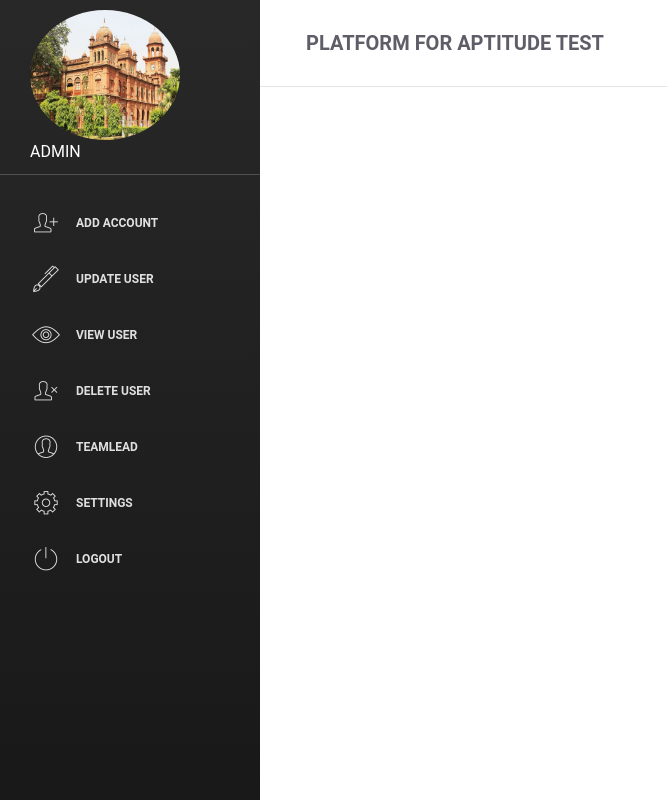
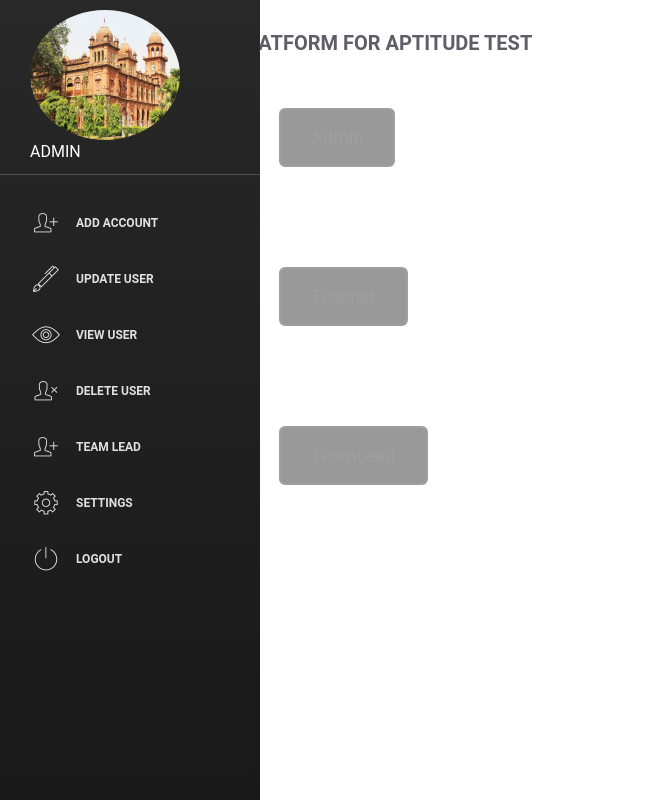
Before and after one commit to batman1209/fyp, a React (Create React App) app: page /roles in a window 1280 px wide. Shown: the whole page, without its empty margins (0-667 px from the left). Built offline with nearby package versions, Linux system fonts and the light colour scheme.

Commit message:
added routing

```diff
--- a/package.json
+++ b/package.json
@@ -9,6 +9,7 @@
     "@types/popper.js": "^1.11.0",
     "@types/react": "^16.7.20",
     "@types/react-dom": "^16.0.11",
+    "@types/react-router-dom": "^4.3.1",
     "bootstrap": "^4.2.1",
     "font-awesome": "^4.7.0",
     "jquery": "^3.3.1",
@@ -17,6 +18,7 @@
     "react-bootstrap": "^0.32.4",
     "react-dom": "^16.7.0",
     "react-fontawesome": "^1.6.1",
+    "react-router-dom": "^4.3.1",
     "react-scripts": "2.1.3",
     "resolve-url-loader": "^3.0.0",
     "typescript": "^3.2.4"
--- a/src/App.tsx
+++ b/src/App.tsx
@@ -9,16 +9,27 @@ import 'bootstrap';
 import 'font-awesome/css/font-awesome.css'
 import jQuery from 'jquery'
 //import Popper from 'popper.js';
+import { BrowserRouter as Router, Route } from "react-router-dom";
 import Sidebar from './Component/sidebar/sidebar';
+import Roles from './page/Roles'
 
 class App extends Component {
   render() {
     return (
-      <div>
+      <Router>
+        <div className="row">
+          <div className="col-md-2">
+            <Sidebar />
+          </div>
+          <div className="col-md-10">
+            <Route path="/roles" exact component={Roles} />
+            <Route path="/roles/admin" exact component={Roles} />
+            {/* <Route path="/login" exact component={Login} /> */}
+            {/* <Route path="/Settings" exact component={Roles} /> */}
+          </div>
 
-          <Sidebar />
-
-      </div>
+        </div>
+      </Router>
     );
   }
 }
--- a/src/Component/sidebar/sidebar.tsx
+++ b/src/Component/sidebar/sidebar.tsx
@@ -1,4 +1,5 @@
 import * as React from 'react';
+import {Link} from 'react-router-dom';
 import './sidebar.css';
 //import logo from "./img/login1.jpg";
 
@@ -13,17 +14,20 @@ class Sidebar extends React.Component {
                 <div className="sidebar">
                     <div className="sidebar-wrapper">
                         <div className="logo">
+                        <Link className='nav-bar' to="/">
                             {/* <a href="@Url.Action("Admin","Home")"> */}
-
-                            <img className="rounded-circle" src={logo} alt='...' style={{ width: "150px", height: "130px" }} />
+                           <img className="rounded-circle" src={logo} alt='...' style={{ width: "150px", height: "130px" }} />
+                        </Link>
                              <b className="text-center"> ADMIN</b>
                         </div>
                         <ul className="nav">
-                            <li className="w100">
-                                <a className="nav-link" href="">
+                            <li >
+                            <Link className="nav-link" to ="roles">
+                                {/* <a className="nav-link" href=""> */}
                                     <i className="pe-7s-add-user"> </i>
                                     <p >ADD ACCOUNT</p>
-                                </a>
+                                {/* </a> */}
+                            </Link>
                             </li>
                             <li>
                                 <a className="nav-link" href="">
@@ -43,24 +47,30 @@ class Sidebar extends React.Component {
                                     <p>delete user</p>
                                 </a>
                             </li>
-                            <li>
-                                <a className="nav-link" href="#">
-                                    <i className="pe-7s-user"></i>
-                                    <p>teamlead</p>
-                                </a>
+                            <li className="w100">
+                            <Link className="nav-link" to ="../../page/Roles">
+                                {/* <a className="nav-link" href=""> */}
+                                    <i className="pe-7s-add-user"> </i>
+                                    <p >Team LeaD</p>
+                                {/* </a> */}
+                            </Link>
                             </li>
 
                             <li>
-                                <a className="nav-link" href="">
+                            <Link className="nav-link" to="">
+                                {/* <a className="nav-link" href=""> */}
                                     <i className="pe-7s-config"></i>
                                     <p>settings</p>
-                                </a>
+                                {/* </a> */}
+                                </Link>
                             </li>
                             <li>
-                                <a className="nav-link " href="">
+                            <Link className="nav-link" to="">
+                                {/* <a className="nav-link " href=""> */}
                                     <i className="pe-7s-power"></i>
                                     <p>logout</p>
-                                </a>
+                                {/* </a> */}
+                            </Link>
                             </li>
                         </ul>
 
--- /dev/null
+++ b/src/page/Login.tsx
@@ -0,0 +1 @@
+import * as React from 'react';
--- a/src/page/Roles.tsx
+++ b/src/page/Roles.tsx
@@ -1,26 +1,37 @@
 import * as React from 'react';
+import { Link } from 'react-router-dom';
 import "../Component/sidebar/sidebar";
+import Sidebar from '../Component/sidebar/sidebar';
 
 class Roles extends React.Component {
 
     render() {
         return (
-            <div className="content" >
+
+            <div className="content" style={{ paddingTop: '70px' }}>
                 <div className="container-fluid">
                     {/* <a href="@Url.Action("Adduser","Home")"> */}
-                    <button type="button" className="btn btn-default btn-lg" style={{ backgroundColor: "gray", marginLeft: "30px", marginRight: "30px", marginTop: "30px", marginBottom: "30px" }}>Admin</button>
+                    <Link className="nav-link" to="/roles/admin">
+                        <button type="button" className="btn btn-default btn-lg" style={{ backgroundColor: "gray", marginLeft: "30px", marginRight: "30px", marginTop: "30px", marginBottom: "30px" }}> Admin </button>
+                    </Link>
                     <br />
+                    <Link className="nav-link" to="/Adduser">
                         {/* <a href="@Url.Action("Adduser","Home")"> */}
-                        <button type="button" className="btn btn-default btn-lg" style={{ backgroundColor: "gray", marginLeft: "30px", marginRight: "30px", marginTop: "30px", marginBottom: "30px" }} >Teacher</button>
-                        <br />
-                            {/* <a href="@Url.Action("Adduser","Home")">			 */}
-                            <button type="button" className="btn btn-default btn-lg" style={{ backgroundColor: "gray", marginLeft: "30px", marginRight: "30px", marginTop: "30px", marginBottom: "30px" }}>TeamLead</button>
-                            <br />
-                                <div className="row"></div>
+                        <button type="button" className="btn btn-default btn-lg" style={{ backgroundColor: "gray", marginLeft: "30px", marginRight: "30px", marginTop: "30px", marginBottom: "30px" }}> Teacher </button>
+                    </Link>
+                    <br />
+                    <Link className="nav-link" to="/Adduser">
+                        {/* <a href="@Url.Action("Adduser","Home")">			 */}
+                        <button type="button" className="btn btn-default btn-lg" style={{ backgroundColor: "gray", marginLeft: "30px", marginRight: "30px", marginTop: "30px", marginBottom: "30px" }}> TeamLead </button>
+                    </Link>
+                    <br />
+                    <div className="row">
+                    </div>
 
 
                 </div>
             </div>
-                    );
-                }
+        );
+    }
 }
+export default Roles;
```
Also changed, not shown: 2 other files (tests, documents, lock files or other folders).
